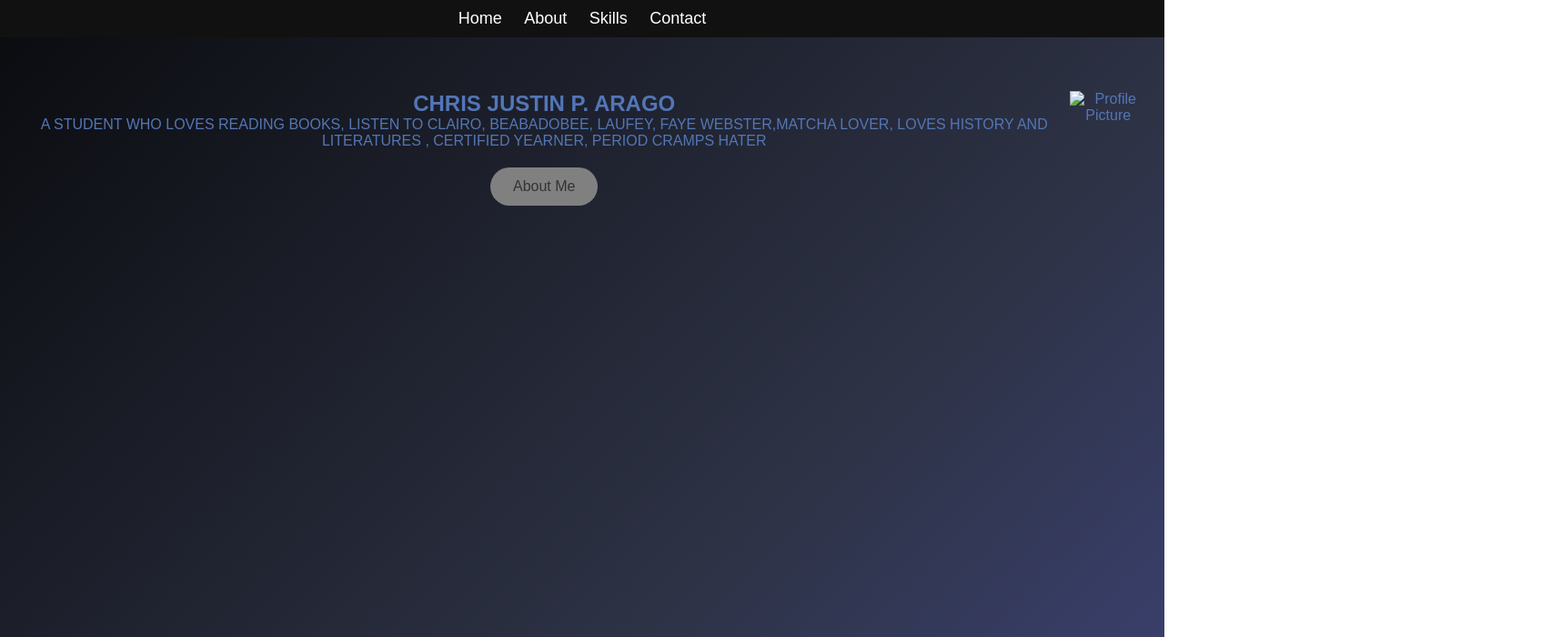
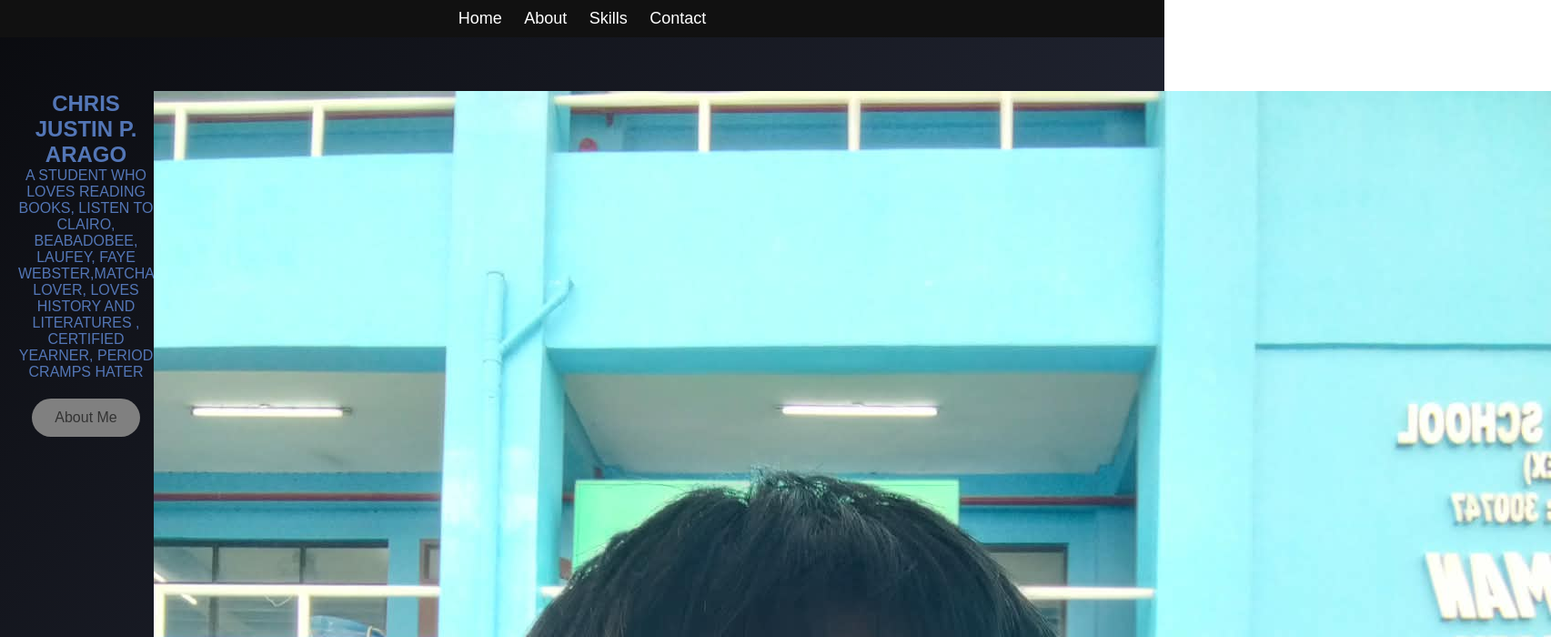
Before and after one commit to tsujinnn/justin, a plain HTML site: page index.html in a window 1280 px wide. Shown: the top 700 px of the page at 91% size, 1705 px wide, since content can reach past the window. Drawn offline with Linux system fonts and the light colour scheme.

Commit message:
index.html

```diff
--- a/index.html
+++ b/index.html
@@ -163,7 +163,7 @@ section.show {
 
         <!-- Right side: image -->
         <div class="home-image">
-            <img src="tung.jpeg" alt="Profile Picture">
+            <img src="Messenger_creation_D343D90A-7C21-4023-9F01-AB407C46882F.jpeg" alt="Profile Picture">
         </div>
     </div>
 </section>
```
